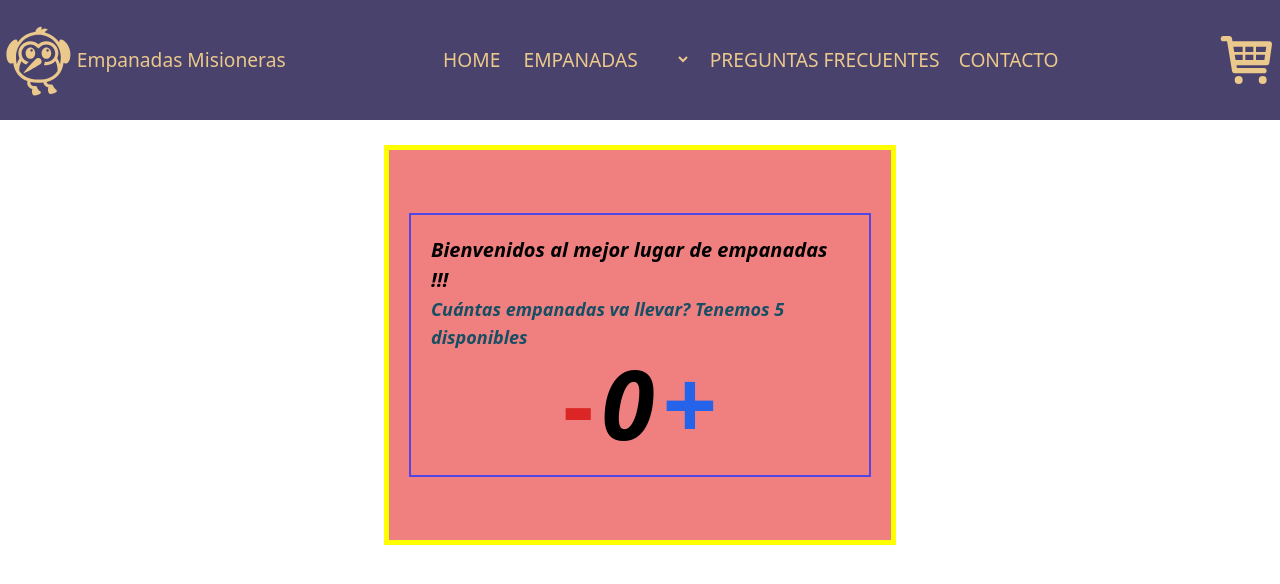
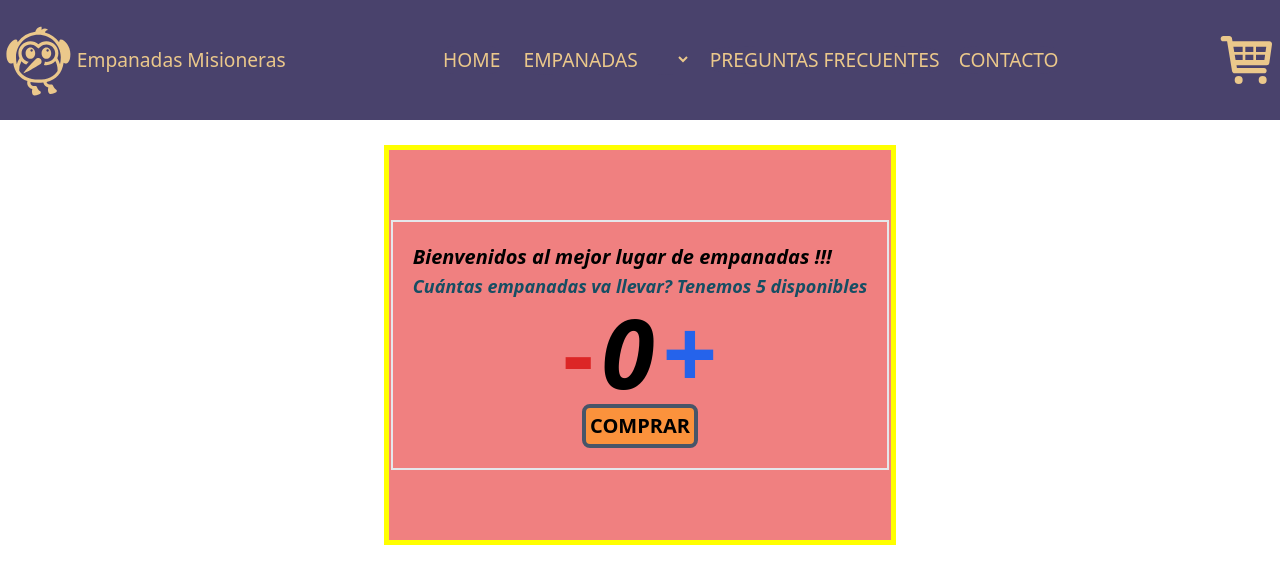
Before and after one commit to juampi85/Ecommerce_Accinelli, a React (Create React App) app: page / in a window 1280 px wide. Shown: the top 584 px of the page. Built offline with nearby package versions, Linux system fonts and the light colour scheme.

Commit message:
Coloqué el botón COMPRAR, el cual al ser clickeado emite un mensaje por consola

```diff
--- a/src/components/ItemCount/ItemCount.js
+++ b/src/components/ItemCount/ItemCount.js
@@ -11,6 +11,9 @@ const ItemCount = ({stock}) => {
             <p className="p-1 text-8xl">{count}</p>
             <button onClick={()=>{setCount(count + 1)}} disabled={count === stock} className="p-1 text-8xl text-blue-600"> + </button>
           </div>
+          <div className='flex justify-center'>
+            <button onClick={() => {console.log(`Usted acaba de comprar ${count} empanadas de las mejores del mercado....sépase afortunad@`)}} disabled={count === 0} className='font-bold text-xl border-4 border-slate-600 rounded-lg p-1 bg-orange-400 hover:scale-110 hover:bg-slate-400 hover:text-fuchsia-800'>COMPRAR</button>
+          </div>
         </>
     )
 }
--- a/src/components/ItemListContainer/ItemListContainer.js
+++ b/src/components/ItemListContainer/ItemListContainer.js
@@ -5,8 +5,8 @@ import { ItemListContainterTitulo, ContenidoGreeting } from './ItemListContainer
 function ItemListContainer({greeting}) {
     return (
         <>
-          <ItemListContainterTitulo className='p-5'>
-            <div className='border-solid border-2 border-indigo-600 my-auto p-5'>
+          <ItemListContainterTitulo>
+            <div className='border-solid border-2  my-auto p-5'>
               <ContenidoGreeting>Bienvenidos al {greeting} !!!</ContenidoGreeting>
               <ItemCount
               stock={5}/>
```
